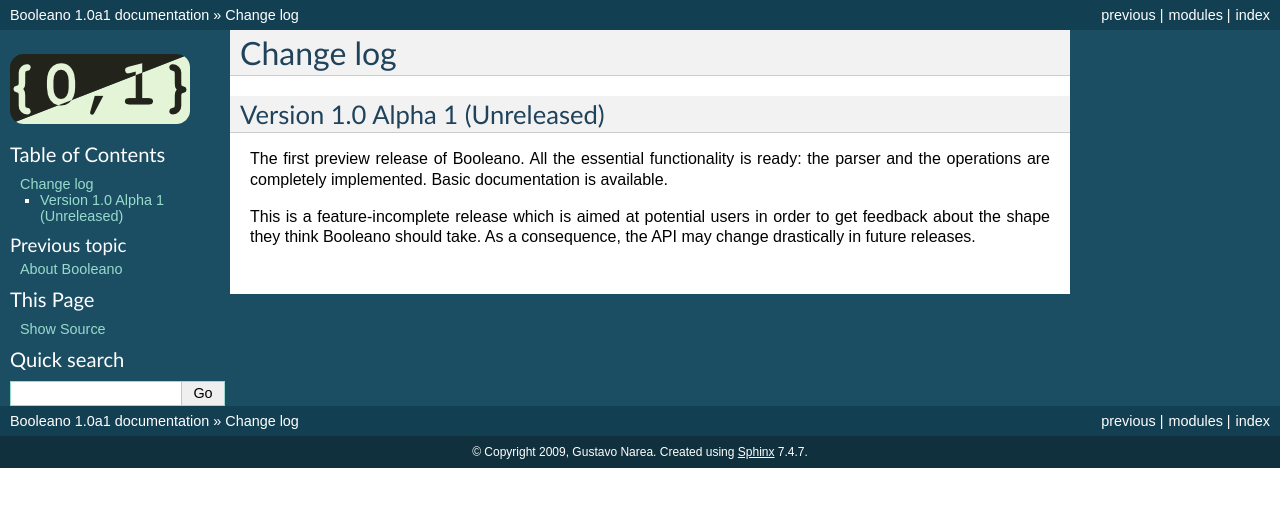
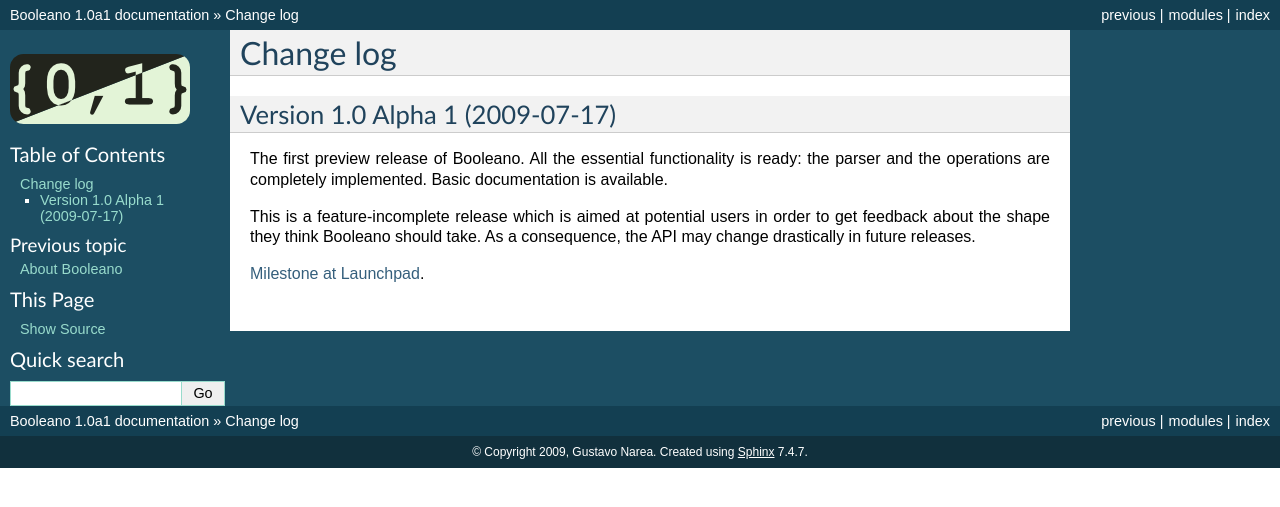
Before and after one commit to aipub/booleano, a Sphinx documentation site: the page built from docs/source/changes.rst, in a window 1280 px wide. Shown: the top 507 px of the page. Built offline with Sphinx 7.4.7, drawn with Linux system fonts in a browser that asks for light colours.

Commit message:
Preparing to release today.

```diff
--- a/docs/source/changes.rst
+++ b/docs/source/changes.rst
@@ -3,7 +3,7 @@ Change log
 ==========
 
 
-Version 1.0 Alpha 1 (Unreleased)
+Version 1.0 Alpha 1 (2009-07-17)
 ================================
 
 The first preview release of Booleano. All the essential functionality is
@@ -13,3 +13,5 @@ documentation is available.
 This is a feature-incomplete release which is aimed at potential users in order
 to get feedback about the shape they think Booleano should take. As a
 consequence, the API may change drastically in future releases.
+
+`Milestone at Launchpad <https://launchpad.net/booleano/+milestone/1.0a1>`_.
```
